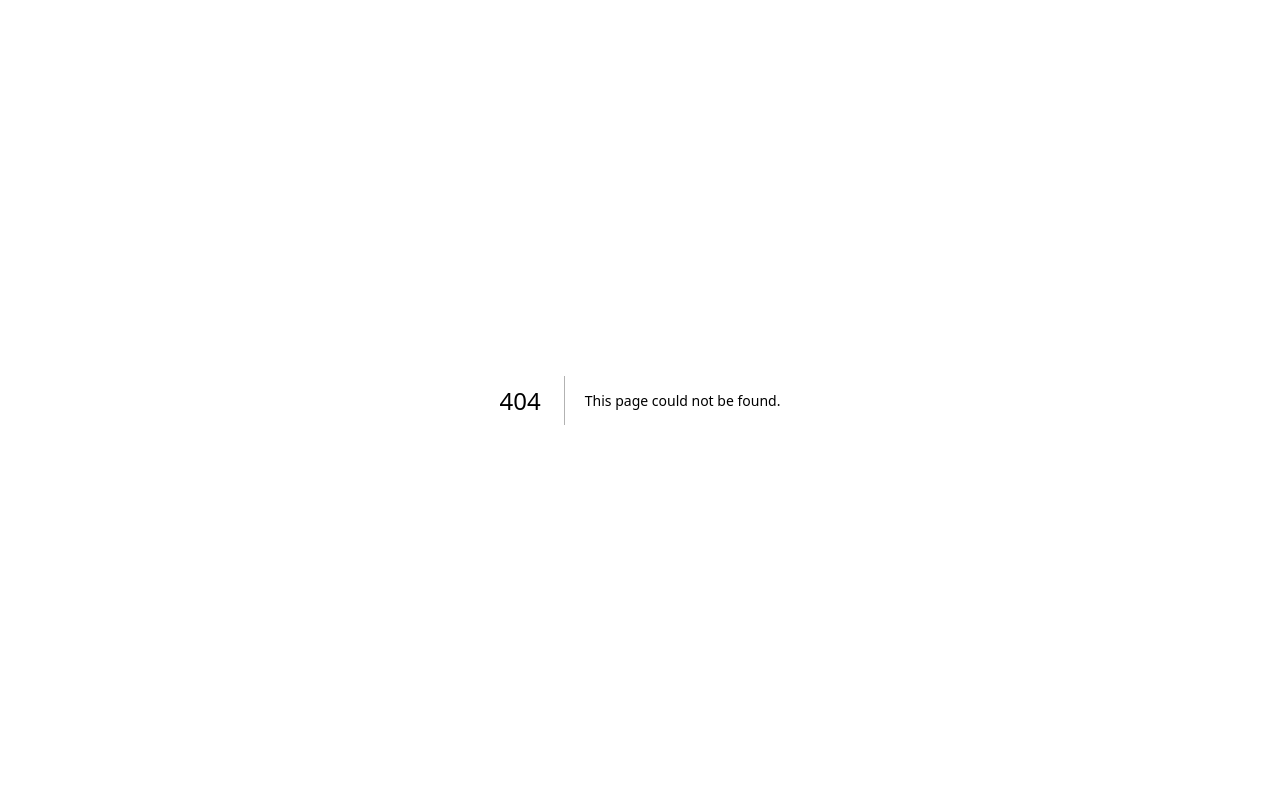
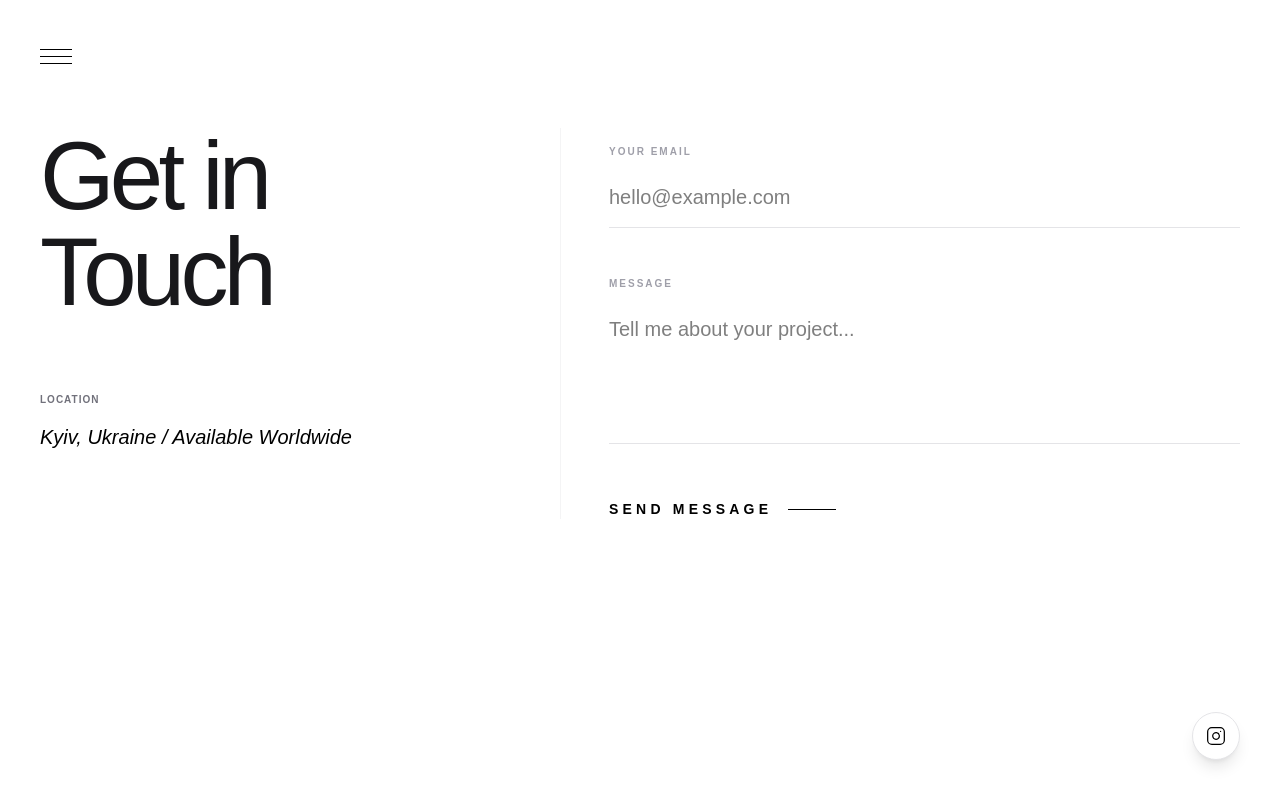
Before and after one commit to VadymByi/lithium-photo-site, a Next.js app: page /contacts in a window 1280 px wide. Before the commit this address had no page. Built offline with nearby package versions, Linux system fonts and the light colour scheme; no server answers; the database is empty.

Commit message:
feat: add contacts page, social links and update burger navigation

```diff
--- a/package.json
+++ b/package.json
@@ -14,6 +14,7 @@
     "@prisma/client": "^6.19.2",
     "bcryptjs": "^3.0.3",
     "cloudinary": "^2.9.0",
+    "lucide-react": "^1.11.0",
     "next": "16.1.6",
     "next-auth": "^5.0.0-beta.30",
     "pg": "^8.20.0",
--- /dev/null
+++ b/src/app/(public)/contacts/page.tsx
@@ -0,0 +1,62 @@
+export default function ContactsPage() {
+  return (
+    <main className="min-h-screen bg-white text-black pt-32 pb-20">
+      <div className="max-w-7xl mx-auto px-6 md:px-10">
+        {/* MAIN GRID LAYOUT */}
+        <div className="grid grid-cols-1 md:grid-cols-12 gap-12 items-start">
+          {/* LEFT SECTION: HEADING AND CONTACT INFO */}
+          <div className="md:col-span-5 space-y-8">
+            <h1 className="text-5xl md:text-8xl font-light tracking-tighter leading-none text-zinc-900">
+              Get in <br /> Touch
+            </h1>
+
+            {/* LOCATION BLOCK */}
+            <div className="pt-10 space-y-4">
+              <p className="text-zinc-500 uppercase tracking-widest text-[10px] font-bold">
+                Location
+              </p>
+              <p className="text-xl font-light italic">
+                Kyiv, Ukraine / Available Worldwide
+              </p>
+            </div>
+          </div>
+
+          {/* RIGHT SECTION: CONTACT FORM */}
+          <div className="md:col-span-7 border-l border-zinc-100 md:pl-12 pt-4">
+            <form className="space-y-12">
+              {/* EMAIL INPUT FIELD */}
+              <div className="group relative">
+                <label className="text-[10px] uppercase tracking-[0.2em] text-zinc-400 font-bold mb-2 block">
+                  Your Email
+                </label>
+                <input
+                  type="email"
+                  placeholder="hello@example.com"
+                  className="w-full bg-transparent border-b border-zinc-200 py-4 outline-none focus:border-black transition-colors text-xl font-light"
+                />
+              </div>
+
+              {/* MESSAGE TEXTAREA FIELD */}
+              <div className="group relative">
+                <label className="text-[10px] uppercase tracking-[0.2em] text-zinc-400 font-bold mb-2 block">
+                  Message
+                </label>
+                <textarea
+                  rows={4}
+                  placeholder="Tell me about your project..."
+                  className="w-full bg-transparent border-b border-zinc-200 py-4 outline-none focus:border-black transition-colors text-xl font-light resize-none"
+                />
+              </div>
+
+              {/* SUBMIT BUTTON */}
+              <button className="group flex items-center gap-4 text-sm uppercase tracking-[0.3em] font-bold">
+                <span>Send Message</span>
+                <div className="w-12 h-px bg-black group-hover:w-20 transition-all"></div>
+              </button>
+            </form>
+          </div>
+        </div>
+      </div>
+    </main>
+  );
+}
--- a/src/app/(public)/layout.tsx
+++ b/src/app/(public)/layout.tsx
@@ -1,4 +1,5 @@
 import Burger from '@/components/layout/Burger';
+import SocialLinks from '@/components/layout/SocialLinks';
 import { getSiteConfig } from '../(admin)/admin/settings/actions';
 
 export default async function PublicLayout({
@@ -6,10 +7,17 @@ export default async function PublicLayout({
 }: {
   children: React.ReactNode;
 }) {
+  // FETCH SITE CONFIGURATION
   const config = await getSiteConfig();
+
   return (
+    // MAIN LAYOUT CONTAINER
     <div className="relative min-h-screen bg-black">
+      {/* NAVIGATION COMPONENTS */}
       <Burger config={config} />
+      <SocialLinks />
+
+      {/* PAGE CONTENT */}
       <main>{children}</main>
     </div>
   );
--- a/src/components/layout/Burger.tsx
+++ b/src/components/layout/Burger.tsx
@@ -6,21 +6,19 @@ import Link from 'next/link';
 import { SiteConfig } from '@prisma/client';
 
 interface BurgerProps {
-  lineColor?: string;
-  className?: string;
   config: SiteConfig | null;
 }
 
-const Burger: React.FC<BurgerProps> = ({
-  lineColor = 'bg-black',
-  className,
-  config,
-}) => {
+const Burger: React.FC<BurgerProps> = ({ config }) => {
   // STATE MANAGEMENT
   const [menuOpen, setMenuOpen] = useState(false);
   const pathname = usePathname();
 
-  // MENU FILTERING BASED ON CONFIG
+  // DYNAMIC LINE COLOR BASED ON CURRENT PAGE
+  const isLightPage = pathname === '/about' || pathname === '/contacts';
+  const currentLineColor = isLightPage ? 'bg-black' : 'bg-white';
+
+  // FILTERED NAVIGATION ITEMS BASED ON CONFIG
   const filteredMenuItems = [
     { to: '/', label: 'Main', show: true },
     { to: '/about', label: 'About', show: config?.showAbout },
@@ -33,43 +31,46 @@ const Burger: React.FC<BurgerProps> = ({
     <>
       {/* BURGER BUTTON */}
       <div
-        id="burger"
-        className={`fixed top-6 left-6 md:top-10 md:left-10 z-1001 flex flex-col justify-center items-center gap-1.5 cursor-pointer w-7.5 h-7.5 transition-transform active:scale-90 ${className || ''}`}
+        className="fixed top-6 left-6 md:top-10 md:left-10 z-101 flex flex-col justify-center items-center gap-1.5 cursor-pointer w-8 h-8 transition-transform active:scale-90"
         onClick={() => setMenuOpen(!menuOpen)}
       >
         <span
-          className={`block h-0.5 w-full rounded transition-all duration-300 ease-in-out ${
-            menuOpen ? 'rotate-45 translate-y-[8.5px] bg-white' : lineColor
+          className={`block h-px w-full transition-all duration-300 ease-in-out ${
+            menuOpen
+              ? 'rotate-45 translate-y-[7.5px] bg-white'
+              : currentLineColor
           }`}
         />
         <span
-          className={`block h-0.5 w-full rounded transition-all duration-300 ease-in-out ${
-            menuOpen ? 'opacity-0' : lineColor
+          className={`block h-px w-full transition-all duration-300 ease-in-out ${
+            menuOpen ? 'opacity-0' : currentLineColor
           }`}
         />
         <span
-          className={`block h-0.5 w-full rounded transition-all duration-300 ease-in-out ${
-            menuOpen ? '-rotate-45 -translate-y-[8.5px] bg-white' : lineColor
+          className={`block h-px w-full transition-all duration-300 ease-in-out ${
+            menuOpen
+              ? '-rotate-45 -translate-y-[7.5px] bg-white'
+              : currentLineColor
           }`}
         />
       </div>
 
-      {/* SIDE MENU */}
+      {/* SLIDE-IN MENU */}
       <nav
-        className={`fixed top-0 left-0 h-full w-64 bg-black text-white transform transition-transform duration-500 z-1000 ${
+        className={`fixed top-0 left-0 h-full w-full md:w-80 bg-black text-white transform transition-transform duration-500 ease-[cubic-bezier(0.77,0,0.175,1)] z-100 flex flex-col p-10 pt-32 ${
           menuOpen ? 'translate-x-0' : '-translate-x-full'
         }`}
       >
-        <ul className="flex flex-col gap-8 p-10 mt-24">
+        {/* NAVIGATION LINKS */}
+        <ul className="flex flex-col gap-6">
           {filteredMenuItems.map((item) => {
             const isActive = pathname === item.to;
-
             return (
               <li key={item.to}>
                 <Link
                   href={item.to}
-                  className={`text-lg transition-colors ${
-                    isActive ? 'text-red-500' : 'text-white'
+                  className={`text-3xl font-light tracking-tighter transition-all hover:pl-2 ${
+                    isActive ? 'italic' : 'opacity-60 hover:opacity-100'
                   }`}
                   onClick={() => setMenuOpen(false)}
                 >
@@ -79,11 +80,26 @@ const Burger: React.FC<BurgerProps> = ({
             );
           })}
         </ul>
+
+        {/* SOCIAL LINKS */}
+        <div className="mt-auto border-t border-zinc-800 pt-10">
+          <p className="text-[10px] uppercase tracking-[0.3em] text-zinc-500 mb-6 font-bold">
+            Socials
+          </p>
+          <a
+            href="https://www.instagram.com/lithium_cloud/"
+            target="_blank"
+            rel="noopener noreferrer"
+            className="text-xl font-light hover:italic transition-all inline-block"
+          >
+            Instagram
+          </a>
+        </div>
       </nav>
 
-      {/* OVERLAY */}
+      {/* OVERLAY BACKDROP */}
       <div
-        className={`fixed inset-0 bg-black/20 backdrop-blur-sm transition-opacity duration-500 z-999 ${
+        className={`fixed inset-0 bg-black/40 backdrop-blur-sm transition-opacity duration-500 z-99 ${
           menuOpen
             ? 'opacity-100 pointer-events-auto'
             : 'opacity-0 pointer-events-none'
--- /dev/null
+++ b/src/components/layout/SocialLinks.tsx
@@ -0,0 +1,33 @@
+'use client';
+
+export default function SocialLinks() {
+  return (
+    // FIXED SOCIAL LINK CONTAINER
+    <div className="fixed bottom-10 right-10 z-50">
+      {/* INSTAGRAM LINK BUTTON */}
+      <a
+        href="https://www.instagram.com/lithium_cloud/"
+        target="_blank"
+        rel="noopener noreferrer"
+        className="w-12 h-12 bg-white text-black rounded-full flex items-center justify-center shadow-lg hover:scale-110 transition-transform border border-zinc-200"
+      >
+        {/* INSTAGRAM ICON (SVG) */}
+        <svg
+          xmlns="http://www.w3.org/2000/svg"
+          width="20"
+          height="20"
+          viewBox="0 0 24 24"
+          fill="white"
+          stroke="currentColor"
+          strokeWidth="1.5"
+          strokeLinecap="round"
+          strokeLinejoin="round"
+        >
+          <rect width="20" height="20" x="2" y="2" rx="5" ry="5" />
+          <path d="M16 11.37A4 4 0 1 1 12.63 8 4 4 0 0 1 16 11.37z" />
+          <line x1="17.5" x2="17.51" y1="6.5" y2="6.5" />
+        </svg>
+      </a>
+    </div>
+  );
+}
```
Also changed, not shown: 1 other file (tests, documents, lock files or other folders).
